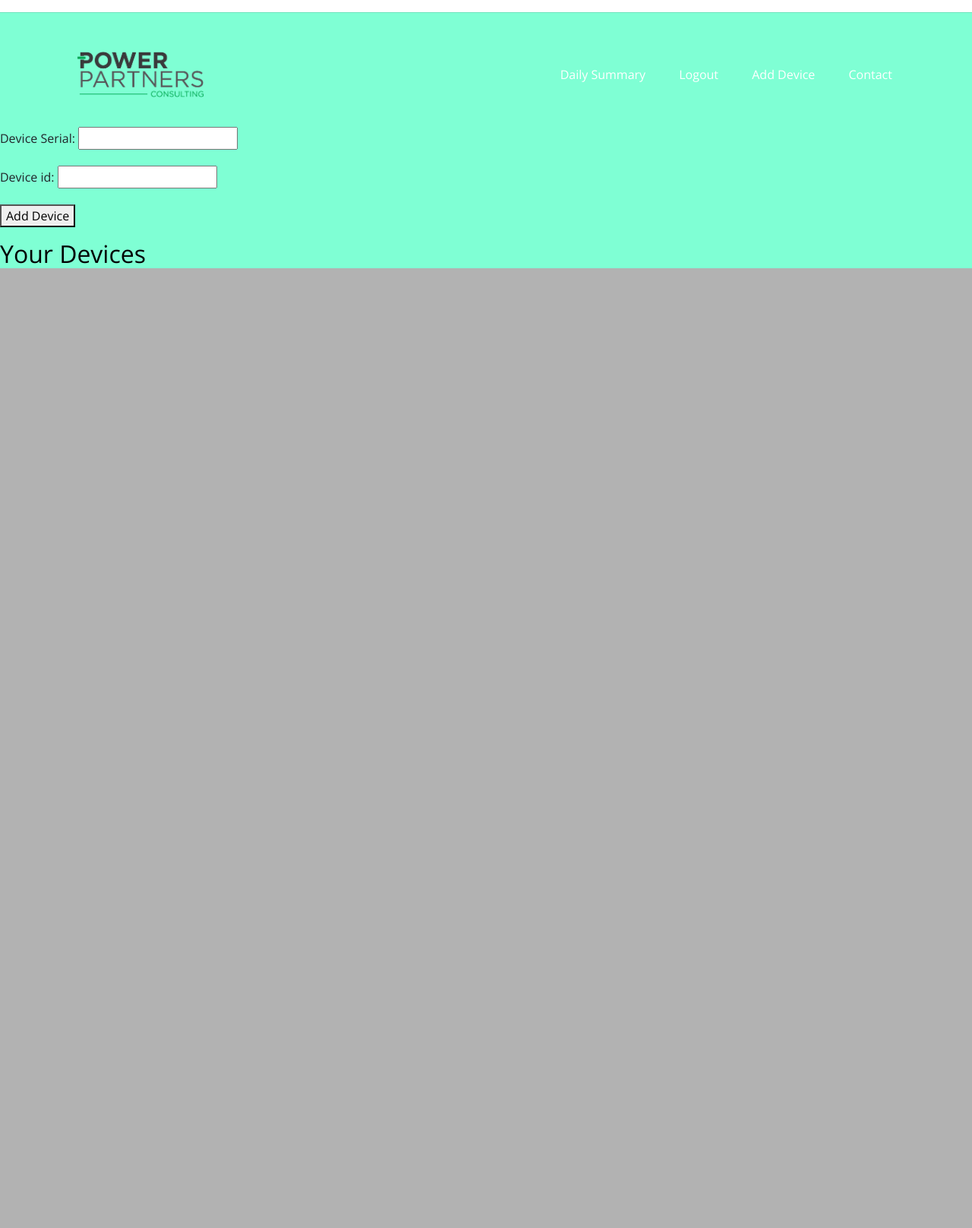
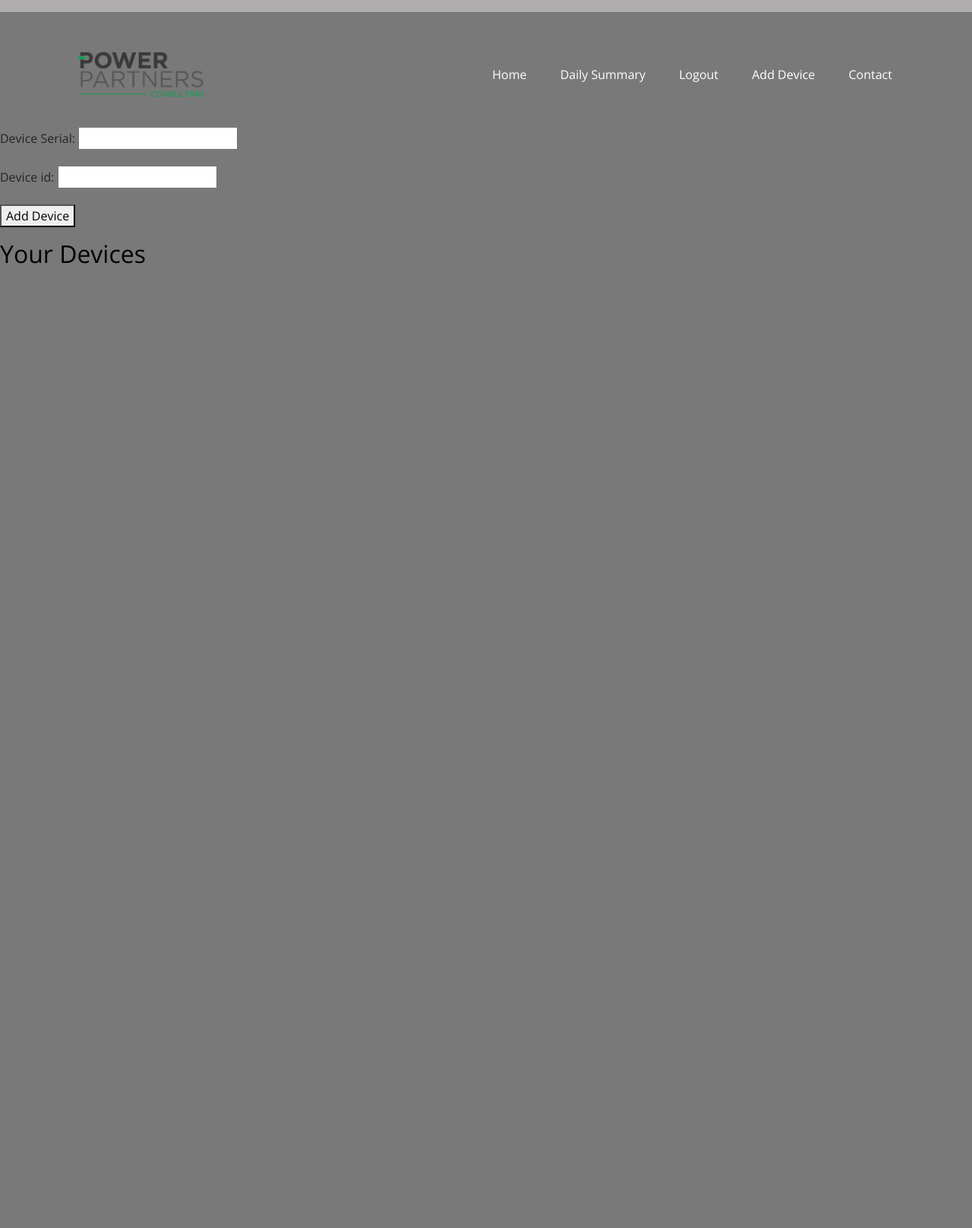
Before and after one commit to Christoff-Stoff/WebsitePP, a Flask app: page /addDevice in a window 1280 px wide. Shown: the whole page at 76% size. Run offline with Flask 2, Linux system fonts and the light colour scheme; a user stored in the database is signed in; data that the repository does not hold is empty; some libraries are stand-ins or nearby versions.

Commit message:
Frontend cleanup and added login required to route

```diff
--- a/PowerP/app/routes.py
+++ b/PowerP/app/routes.py
@@ -44,7 +44,7 @@
     print(Hourly_Summaries,file=sys.stderr)
     print(users,file=sys.stderr)
     if current_user.is_authenticated:
-        return redirect(url_for('index'))
+        return redirect(url_for('Home'))
     form = LoginForm()
     if form.validate_on_submit():
         user = User.query.filter_by(username=form.username.data).first()
@@ -54,7 +54,7 @@
         login_user(user, remember=form.remember_me.data)
         next_page = request.args.get('next')
         if not next_page or url_parse(next_page).netloc != '':
-            next_page =url_for('index')
+            next_page =url_for('Home')
         return redirect(next_page)
     return render_template('login.html', title='Sign In', form=form)
 
@@ -70,7 +70,7 @@
     login_user(user, remember=False)
     next_page = request.args.get('next')
     if not next_page or url_parse(next_page).netloc != '':
-        next_page =url_for('index')
+        next_page =url_for('Home')
     return redirect(next_page)
 
 
@@ -79,7 +79,7 @@
 @app.route('/logout')
 def logout():
     logout_user()
-    return redirect(url_for('index'))
+    return redirect(url_for('Home'))
 
 #Route to register user, if requirements are met user is created and added to the db, then user is redirected to login page
 @app.route('/register', methods=['GET','POST'])
@@ -110,6 +110,7 @@
 
 
 @app.route('/Summary',methods=['GET','POST'])
+@login_required
 def DSUm():
         # Connect to database server
     cnx = mysql.connector.connect(user=username, password=password,
--- a/PowerP/app/templates/AddDevice.html
+++ b/PowerP/app/templates/AddDevice.html
@@ -1,4 +1,4 @@
-<nav style="background-color: aquamarine;">
+<nav >
     {% extends "base.html" %}
 </nav>
 
@@ -9,7 +9,7 @@
     <!-- HTML form for adding a device -->
     <section>
         <div class="container"style="margin-top: 150px;"></div>
-        <body>
+        <body style="background-color:rgb(175, 173, 173)">
             <form method="post" action="{{ url_for('add_device') }}">
                 <p>
 
--- a/PowerP/app/templates/DailySummary.html
+++ b/PowerP/app/templates/DailySummary.html
@@ -21,7 +21,7 @@
 
 
   <div data-role="header" data-position="fixed">
-    <header class="site-navbar" role="banner" style="background-color: gray; background: fill;margin-top: 0;">
+    <header class="site-navbar" role="banner" style="background-color:rgb(175, 173, 173); background: fill;margin-top: 0;">
 
         <div class="container">
           <div class="row align-items-center">
@@ -34,7 +34,7 @@
               <nav class="site-navigation position-relative text-right" role="navigation">
 
                 <ul class="site-menu js-clone-nav mr-auto d-none d-lg-block">
-
+                  <li><a href="Home"><span>Home</span></a></li>
                   <li><a href="Summary"><span>Daily Summary</span></a></li>
                   {% if current_user.is_anonymous %}
                   <li><a href="login"><span>Login</span></a></li>
@@ -73,7 +73,7 @@
         </select>
         <label for="selected-date">Select a date:</label>
         <input type="date" id="selected-date" name="selected-date" value="2021-01-02" >
-        <input id="submit-button" type="submit" value="Submit" style="border-radius: 10px;">
+        <input id="submit-button" type="submit" value="Submit" style="border-radius: 10px; visibility: hidden;">
       </form>
 
 <script>
--- a/PowerP/app/templates/base.html
+++ b/PowerP/app/templates/base.html
@@ -33,7 +33,7 @@
                       <nav class="site-navigation position-relative text-right" role="navigation">
 
                         <ul class="site-menu js-clone-nav mr-auto d-none d-lg-block">
-
+                          <li><a href="Home"><span>Home</span></a></li>
                           <li><a href="Summary"><span>Daily Summary</span></a></li>
                           {% if current_user.is_anonymous %}
                           <li><a href="login"><span>Login</span></a></li>
```
